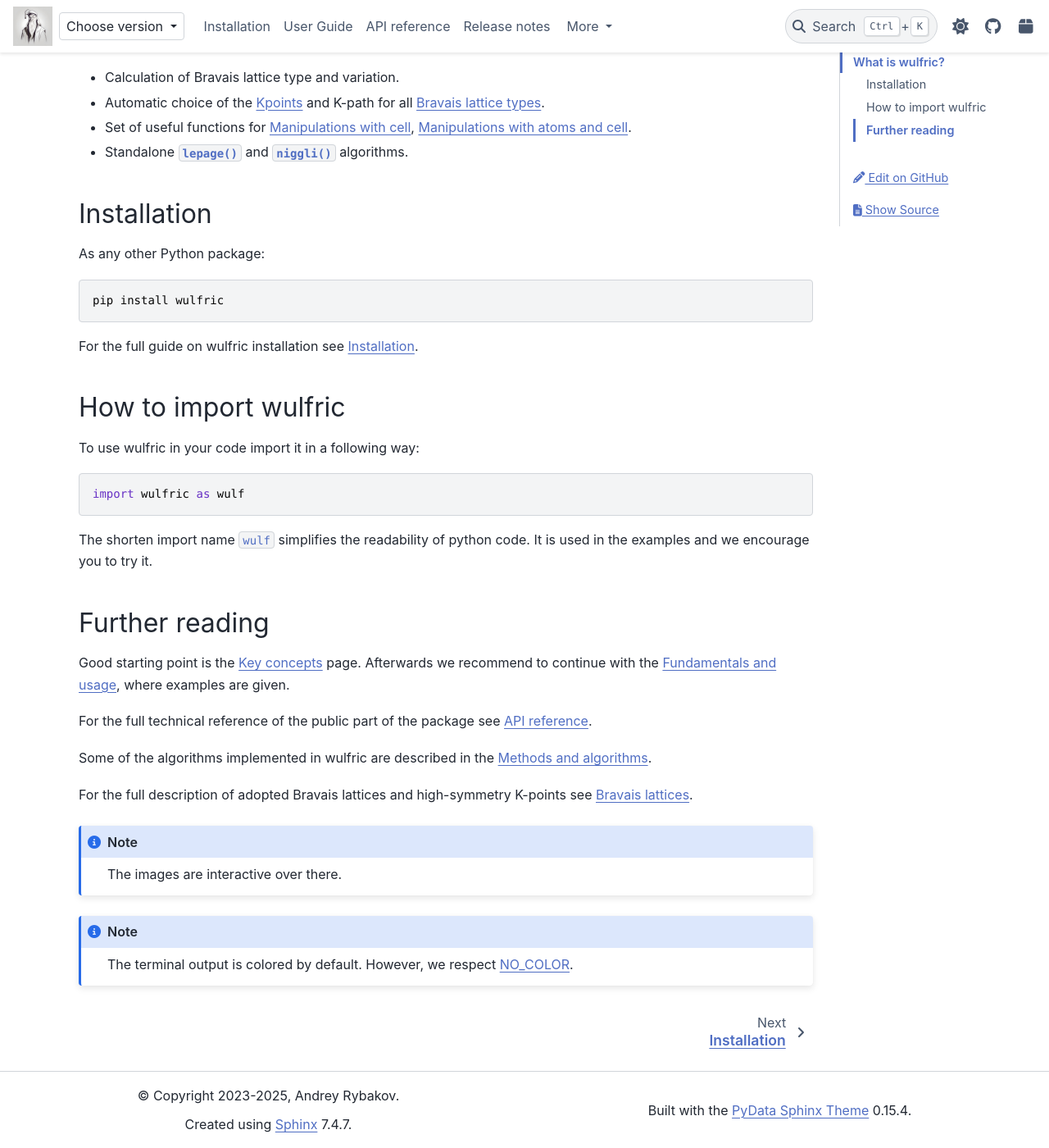
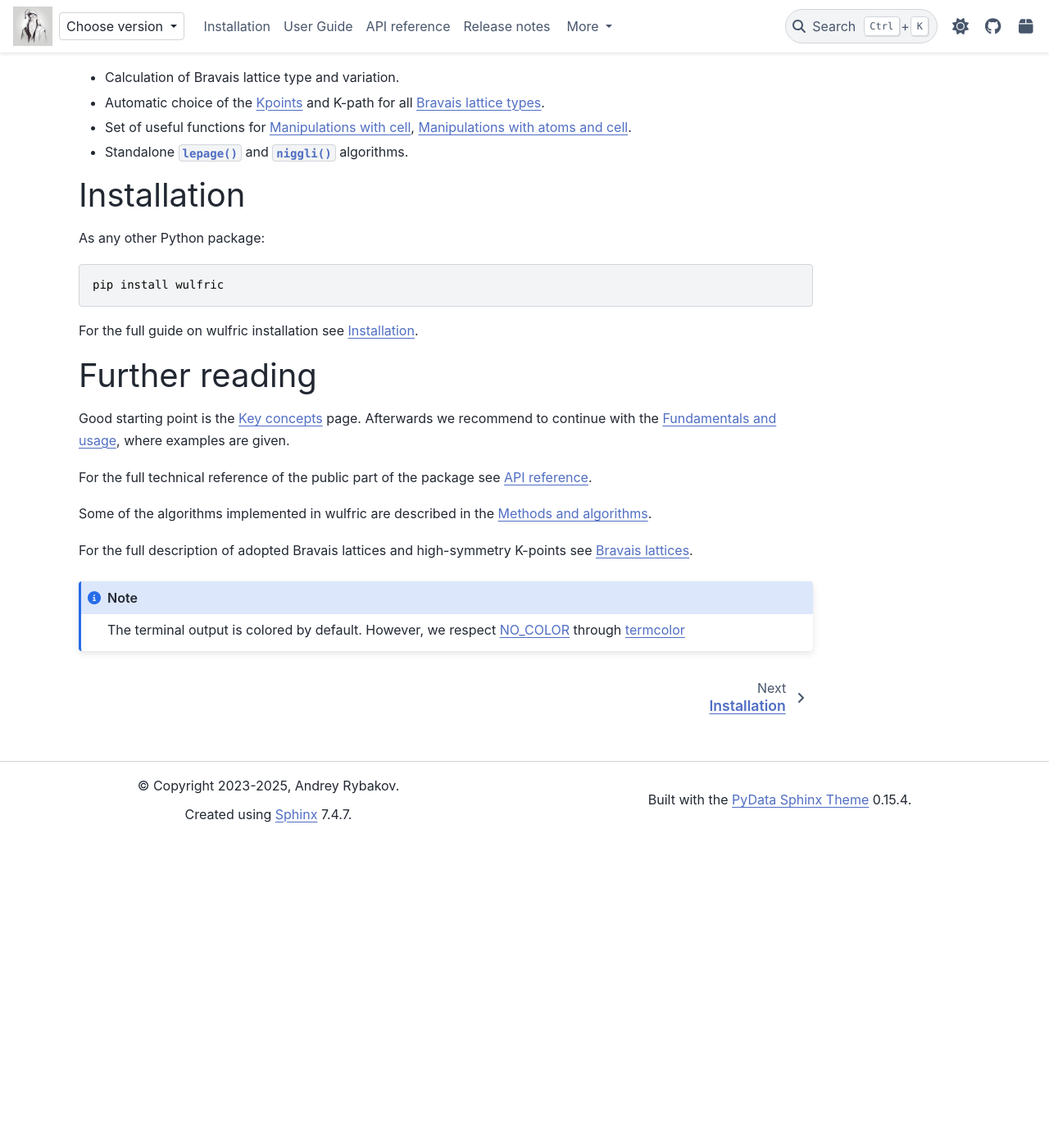
Before and after one commit to adrybakov/wulfric, a Sphinx documentation site: the page built from docs/source/index.rst, in a window 1280 px wide and 1400 px high, scrolled down 378 px. Shown: the whole window at 82% size. Built offline with Sphinx 7.4.7 and the PyData theme 0.15.4, drawn with Linux system fonts in a browser that asks for light colours; a script that is not in the unit is left out; after the commit the page ends 1371 px from its top, so only the background shows below that.

Commit message:
Improve docs

```diff
--- a/docs/source/conf.py
+++ b/docs/source/conf.py
@@ -184,6 +184,7 @@
     "SciPy": ("SciPy", "https://scipy.org/"),
     "matplotlib": ("matplotlib", "https://matplotlib.org/"),
     "termcolor": ("termcolor", "https://pypi.org/project/termcolor/"),
+    "NO_COLOR": ("NO_COLOR", "https://no-color.org/"),
     "Python-installation": (
         "Python installation",
         "https://wiki.python.org/moin/BeginnersGuide/Download",
--- a/docs/source/index.rst
+++ b/docs/source/index.rst
@@ -42,8 +42,9 @@
 
 * Standalone :py:func:`.lepage` and :py:func:`.niggli` algorithms.
 
+************
 Installation
-============
+************
 
 As any other Python package::
 
@@ -51,20 +52,9 @@
 
 For the full guide on wulfric installation see :ref:`user-guide_start_installation`.
 
-How to import wulfric
-=====================
-
-To use wulfric in your code import it in a following way:
-
-.. code-block:: python
-
-    import wulfric as wulf
-
-The shorten import name ``wulf`` simplifies the readability of python code.
-It is used in the examples and we encourage you to try it.
-
+***************
 Further reading
-===============
+***************
 
 Good starting point is the :ref:`user-guide_usage_key-concepts` page.
 Afterwards we recommend to continue with the :ref:`user-guide_fundamentals`,
@@ -79,7 +69,5 @@
 see :ref:`user-guide_conventions_bravais-lattices`.
 
 .. note::
-  The images are interactive over there.
-
-.. note::
-  The terminal output is colored by default. However, we respect `NO_COLOR <https://no-color.org/>`_.
+  The terminal output is colored by default. However, we respect
+  |NO_COLOR|_ through |termcolor|_
--- a/docs/source/user-guide/conventions/bravais-lattices/index.rst
+++ b/docs/source/user-guide/conventions/bravais-lattices/index.rst
@@ -28,6 +28,9 @@
 However, it is the user's responsibility to track whether the given cell is *primitive*.
 The k-points will be computed even if the cell is not primitive, but the Bravais lattice
 type will be defined by *interpreting* the given cell as primitive.
+
+.. note::
+  The images are interactive.
 
 
 Cubic lattice system
```
